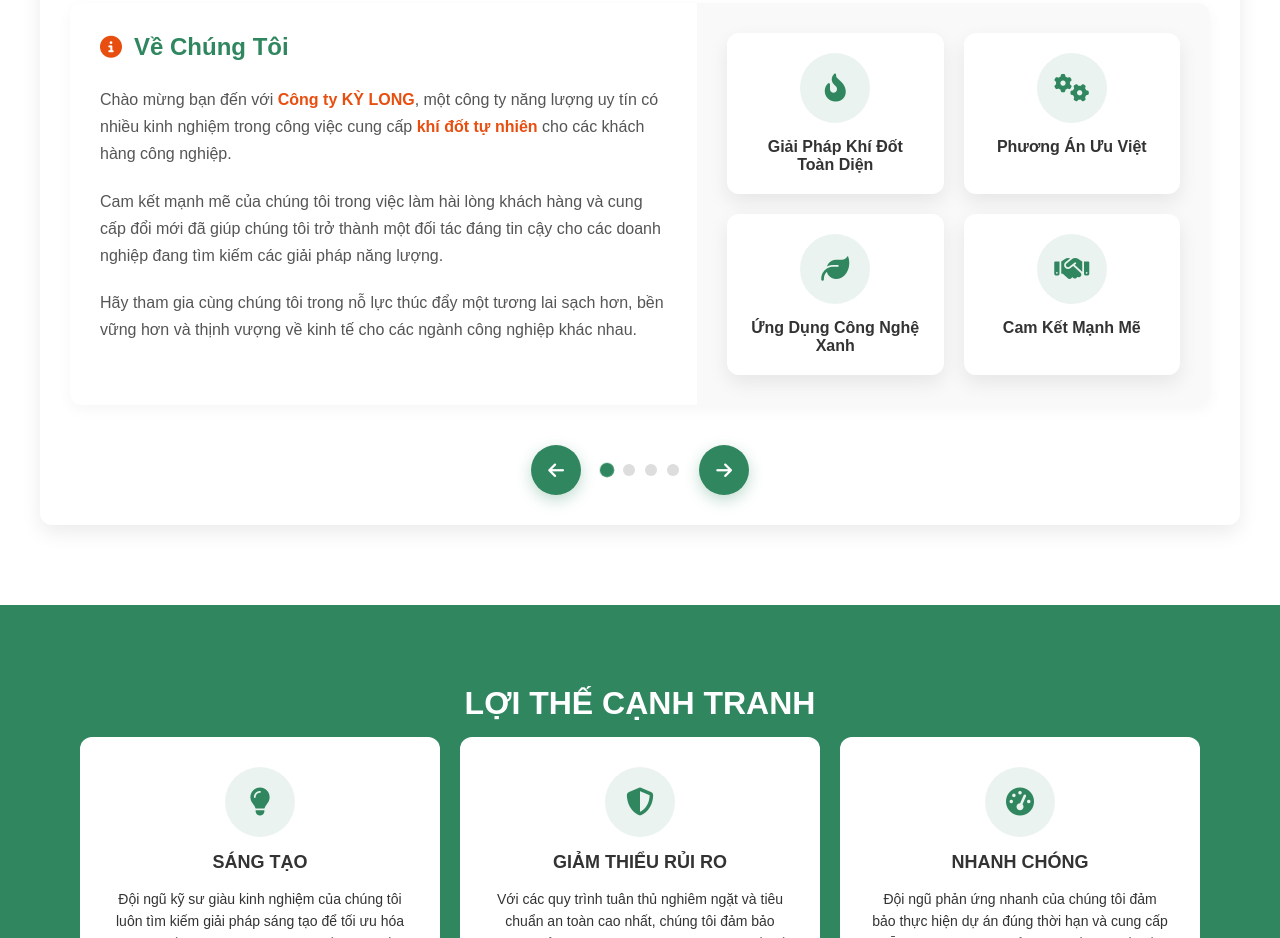
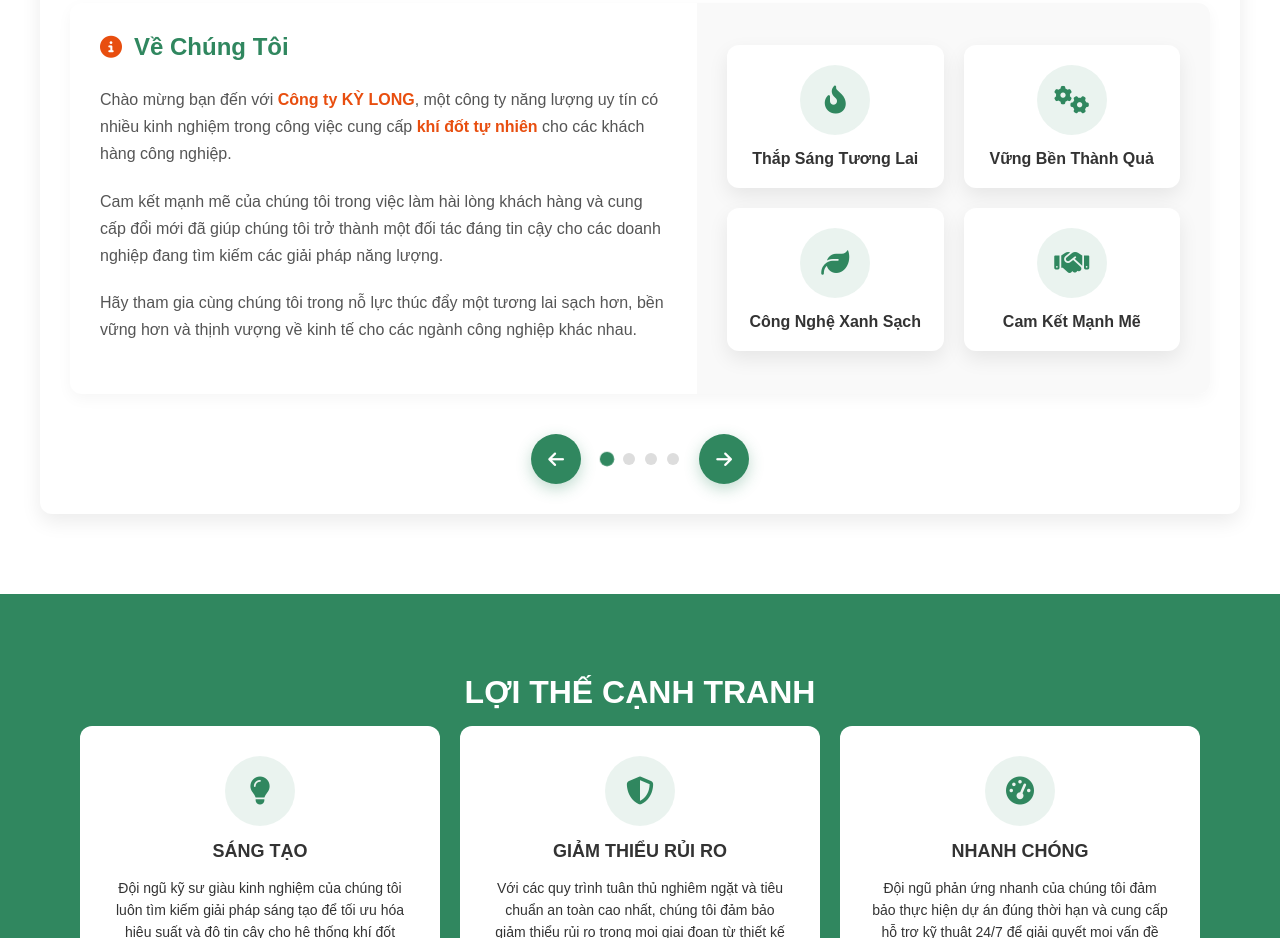
Before and after one commit to karzamisca/KyLongTechWeb, a website: page views/homePages/homeMain.html in a window 1280 px wide. Shown: the part 1039-1977 px from the top of the page. Drawn offline with Linux system fonts and the light colour scheme; files that its build step writes are made by us from their sources; files whose address does not match are found by name.

Commit message:
change the motto of about us tab of intro section of home main

```diff
--- a/views/homePages/homeMain.html
+++ b/views/homePages/homeMain.html
@@ -117,19 +117,19 @@
                   <div class="feature-icon">
                     <i class="fas fa-fire-alt"></i>
                   </div>
-                  <h3>Giải Pháp Khí Đốt Toàn Diện</h3>
+                  <h3>Thắp Sáng Tương Lai</h3>
                 </div>
                 <div class="feature-card">
                   <div class="feature-icon">
                     <i class="fas fa-cogs"></i>
                   </div>
-                  <h3>Phương Án Ưu Việt</h3>
+                  <h3>Vững Bền Thành Quả</h3>
                 </div>
                 <div class="feature-card">
                   <div class="feature-icon">
                     <i class="fas fa-leaf"></i>
                   </div>
-                  <h3>Ứng Dụng Công Nghệ Xanh</h3>
+                  <h3>Công Nghệ Xanh Sạch</h3>
                 </div>
                 <div class="feature-card">
                   <div class="feature-icon">
```
